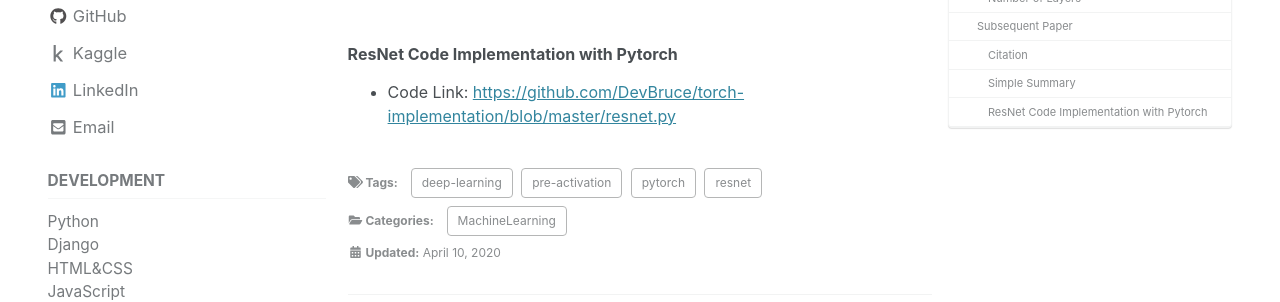
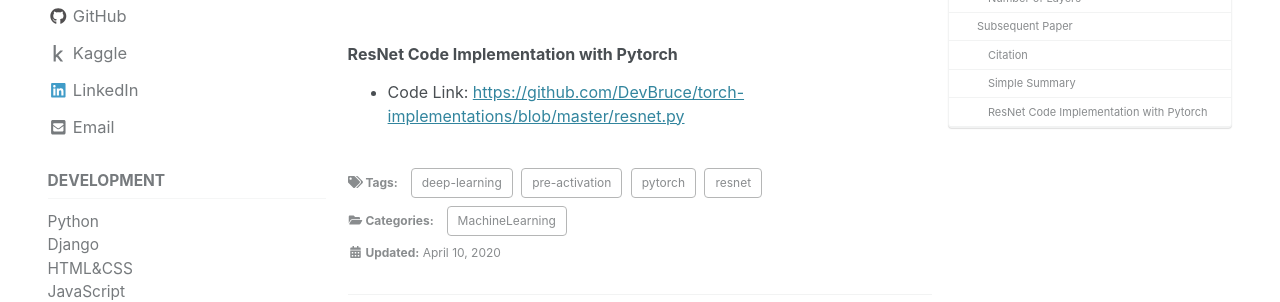
Before and after one commit to devbruce/devbruce.github.io, a Jekyll site: the page built from _posts/MachineLearning/2020-04-10-ml-04-resnet_summary.md, in a window 1280 px wide and 900 px high, scrolled down 7759 px. Shown: the part 178-480 px from the top of the window. Built offline with Jekyll 4.4.1, drawn with Linux system fonts in a browser that asks for light colours; cached includes are drawn as plain includes; nearby versions of some CDN libraries; formulas are drawn with MathJax 3; comment, search, counter and statistics services are not loaded; part of the change alters nothing that is shown.

Commit message:
Update ml-04

```diff
--- a/_posts/MachineLearning/2020-04-10-ml-04-resnet_summary.md
+++ b/_posts/MachineLearning/2020-04-10-ml-04-resnet_summary.md
@@ -246,4 +246,4 @@ Layer 가 깊어지면 training time 이 증가하는 것을 고려하여 Residu
 
 ### ResNet Code Implementation with Pytorch
 
-- Code Link: <https://github.com/DevBruce/torch-implementation/blob/master/resnet.py>
+- Code Link: <https://github.com/DevBruce/torch-implementations/blob/master/resnet.py>
```
